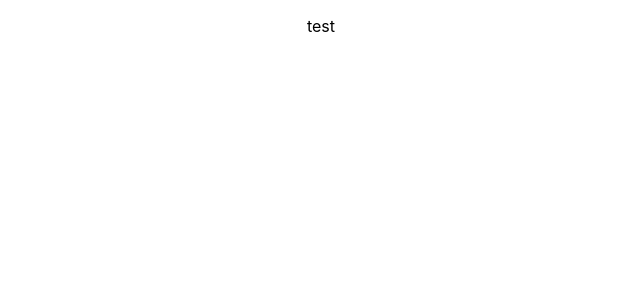
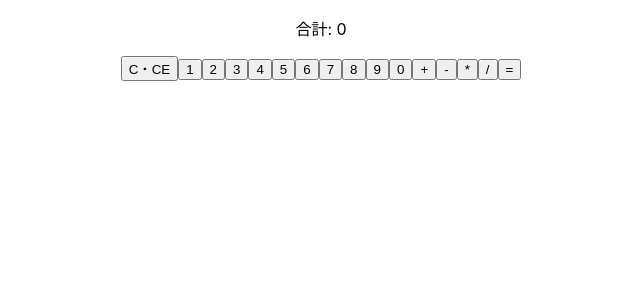
Before and after one commit to yamamotoryuuta/test-calculator, a React (Create React App) app: page / in a window 1280 px wide. Shown: the top 300 px of the page, without its empty margins (319-959 px from the left). Built offline with nearby package versions, Linux system fonts and the light colour scheme.

Commit message:
仮組み

```diff
--- a/src/component/App.tsx
+++ b/src/component/App.tsx
@@ -1,10 +1,73 @@
-import React from 'react';
+import { useState} from 'react';
 import '../styles/App.css';
 
 function App() {
+  const [display, setDisplay] = useState<string>("0");
+  // const [answer, setAnswer] = useState<number>(0);
+  const [firstNum, setFirstNum] = useState<number>(0);
+  const [secondNum, setSecondNum] = useState<number>(0);
+  const [operator, setOperator] = useState<string>("");
+
+
+  const resetHndler = () => {
+    setFirstNum(0);
+    setSecondNum(0);
+    setOperator("");
+    setDisplay("0");
+  }
+  const setFirstNumHandler = (num: number) => { setFirstNum(num); };
+  const setSecondNumHandler = (num: number) => { setSecondNum(num); };
+  const setOperatorHandler = (op: string) => { setOperator(op); };
+
+  const setNumber = (num: number) => {
+    if (operator === "") {
+      setFirstNumHandler(firstNum * 10 + num);
+    } else {
+      setSecondNumHandler(secondNum * 10 + num);
+    }
+  }
+
   return (
     <div className="App">
-      <p>test</p>
+      <p>合計: {display}</p>
+      <button onClick={resetHndler}> C・CE</button>
+
+      {
+        [1, 2, 3, 4, 5, 6, 7, 8, 9, 0].map((num) => {
+          return (
+            <button key={num} onClick={() => {
+              setNumber(num);
+              setDisplay(num.toString());
+            }
+            }>{num}</button>
+          );
+        })
+      }
+
+      {
+        ["+", "-", "*", "/"].map((op) => {
+          return (
+            <button key={op} onClick={() => {
+              setOperatorHandler(op);
+              setDisplay(op);
+            }}>{op}</button>
+          );
+        })
+      }
+
+      <button onClick={() => {
+        let answer = 0;
+        if (operator === "+") {
+          answer = firstNum + secondNum;
+        } else if (operator === "-") {
+          answer = firstNum - secondNum;
+        } else if (operator === "*") {
+          answer = firstNum * secondNum;
+        } else if (operator === "/") {
+          answer = firstNum / secondNum;
+        }
+        setDisplay(answer.toString());
+      }}>=</button>
     </div>
   );
 }
```
